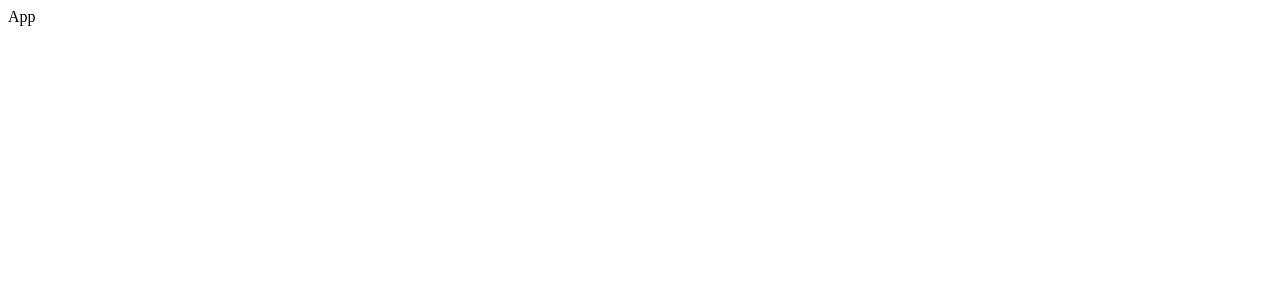
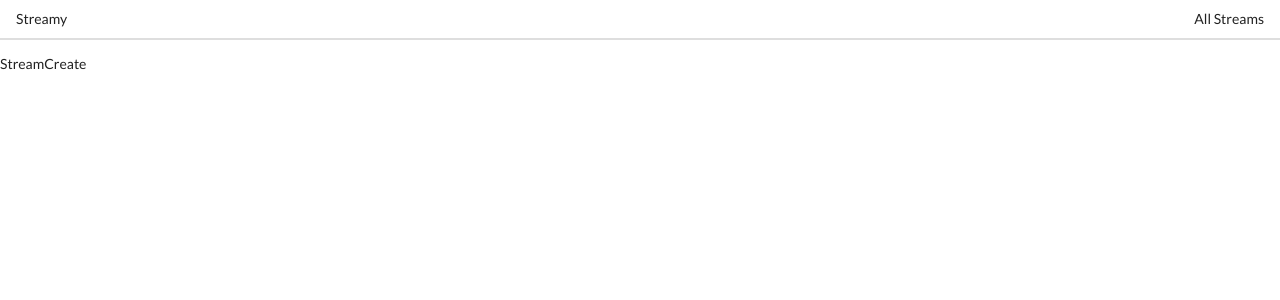
Before and after one commit to LiJonSeowDev/StreamWebClient, a React (Create React App) app: page /new in a window 1280 px wide. Shown: the top 300 px of the page. Built offline with nearby package versions, Linux system fonts and the light colour scheme.

Commit message:
routing frame

```diff
--- a/public/index.html
+++ b/public/index.html
@@ -3,6 +3,8 @@
   <head>
     <meta charset="utf-8" />
     <link rel="icon" href="%PUBLIC_URL%/favicon.ico" />
+
+    <link rel="stylesheet" href="https://cdnjs.cloudflare.com/ajax/libs/semantic-ui/2.4.1/semantic.min.css" />
     <meta name="viewport" content="width=device-width, initial-scale=1" />
     <meta name="theme-color" content="#000000" />
     <meta
--- a/src/Component/App.tsx
+++ b/src/Component/App.tsx
@@ -1,9 +1,30 @@
 import React from 'react';
-import { BrowserRouter, Route } from 'react-router-dom';
+import { BrowserRouter, Route, Link } from 'react-router-dom';
+
+import StreamCreate from './Streams/StreamCreate';
+import StreamDelete from './Streams/StreamDelete';
+import StreamEdit from './Streams/StreamEdit';
+import StreamList from './Streams/StreamList';
+import StreamShow from './Streams/StreamShow';
+
+import HeaderBanner from './Header/HeaderBanner';
+
 
 const App = (prop : any) =>{
     return (
-        <div> App </div>
+        <div>
+            <BrowserRouter>
+                <div>
+                    <HeaderBanner />
+                    <Route path='/' exact component={StreamList} ></Route>
+                    <Route path='/new'exact component={StreamCreate} ></Route>
+                    <Route path='/edit' exact component={StreamEdit} ></Route>
+                    <Route path='/delete' exact component={StreamDelete} ></Route>
+                    <Route path='/show' exact component={StreamShow} ></Route>
+                </div>
+            </BrowserRouter>
+        </div>
+
     )
 }
 
--- /dev/null
+++ b/src/Component/Header/HeaderBanner.tsx
@@ -0,0 +1,18 @@
+import React from 'react';
+import {Link} from 'react-router-dom';
+
+const HeaderBanner = () => {
+    return(
+        <div className="ui secondary pointing menu">
+            <Link to="/" className="item"> Streamy </Link>
+            <div className="right menu">
+                <Link to="/" className="item">
+                    All Streams
+                </Link>
+            </div>
+        </div>
+    )
+}
+
+
+export default HeaderBanner;
--- /dev/null
+++ b/src/Component/Streams/StreamCreate.tsx
@@ -0,0 +1,10 @@
+import React from 'react';
+import {Link} from 'react-router-dom';
+
+const StreamCreate = () => {
+    return(
+        <div> StreamCreate </div>
+    )
+}
+
+export default StreamCreate;
--- /dev/null
+++ b/src/Component/Streams/StreamDelete.tsx
@@ -0,0 +1,10 @@
+import React from 'react';
+import {Link} from 'react-router-dom';
+
+const StreamDelete = () => {
+    return(
+        <div> StreamDelete </div>
+    )
+}
+
+export default StreamDelete;
--- /dev/null
+++ b/src/Component/Streams/StreamEdit.tsx
@@ -0,0 +1,10 @@
+import React from 'react';
+import {Link} from 'react-router-dom';
+
+const StreamEdit = () => {
+    return(
+        <div> StreamEdit </div>
+    )
+}
+
+export default StreamEdit;
--- /dev/null
+++ b/src/Component/Streams/StreamList.tsx
@@ -0,0 +1,10 @@
+import React from 'react';
+import {Link} from 'react-router-dom';
+
+const StreamList = () => {
+    return(
+        <div> StreamList </div>
+    )
+}
+
+export default StreamList;
--- /dev/null
+++ b/src/Component/Streams/StreamShow.tsx
@@ -0,0 +1,10 @@
+import React from 'react';
+import {Link} from 'react-router-dom';
+
+const StreamShow = () => {
+    return(
+        <div> StreamShow </div>
+    )
+}
+
+export default StreamShow;
```
Also changed, not shown: src/Component/Streams/index.tsx (added, +7 -0 lines).
